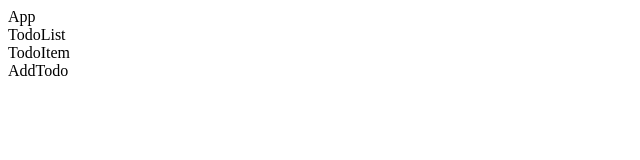
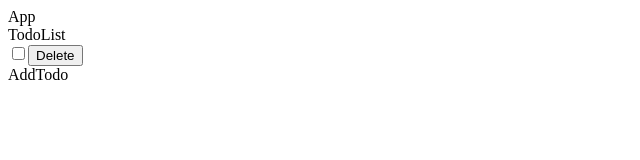
Before and after one commit to AdnanRahmanpoor/todo-app, a React (Create React App) app: page / in a window 1280 px wide. Shown: the top 160 px of the page, without its empty margins (0-640 px from the left). Built offline with nearby package versions, Linux system fonts and the light colour scheme.

Commit message:
Completed TodoItem.tsx code & edits to App.tsx

```diff
--- a/src/App.tsx
+++ b/src/App.tsx
@@ -1,13 +1,17 @@
+import { useState } from 'react';
 import AddTodo from './components/AddTodo';
 import TodoItem from './components/TodoItem';
 import TodoList from './components/TodoList';
+import Todo from './Todo';
 
-const App = () => {
+const App: React.FC = () => {
+  const [todos, setTodos] = useState<Todo[]>([]);
+
   return (
     <>
       <div>App</div>
       <TodoList />
-      <TodoItem />
+      <TodoItem todo={todos}  />
       <AddTodo />
     </>
   );
--- a/src/components/TodoItem.tsx
+++ b/src/components/TodoItem.tsx
@@ -1,9 +1,29 @@
-import React from 'react'
+import Todo from '../Todo';
 
-const TodoItem = () => {
-  return (
-    <div>TodoItem</div>
-  )
+interface TodoItemProps {
+  todo: Todo;
+  toggleTodo: (id: number) => void;
+  deleteTodo: (id: number) => void;
 }
 
-export default TodoItem
+const TodoItem: React.FC<TodoItemProps> = ({
+  todo,
+  toggleTodo,
+  deleteTodo,
+}) => {
+  return (
+    <div>
+      <input
+        type='checkbox'
+        checked={todo.completed}
+        onChange={() => toggleTodo(todo.id)}
+      />
+      <span style={{ textDecoration: todo.completed ? 'line-through' : 'none' }}>
+        {todo.text}
+      </span>
+      <button onClick={() => deleteTodo(todo.id)}>Delete</button>
+    </div>
+  );
+};
+
+export default TodoItem;
```
